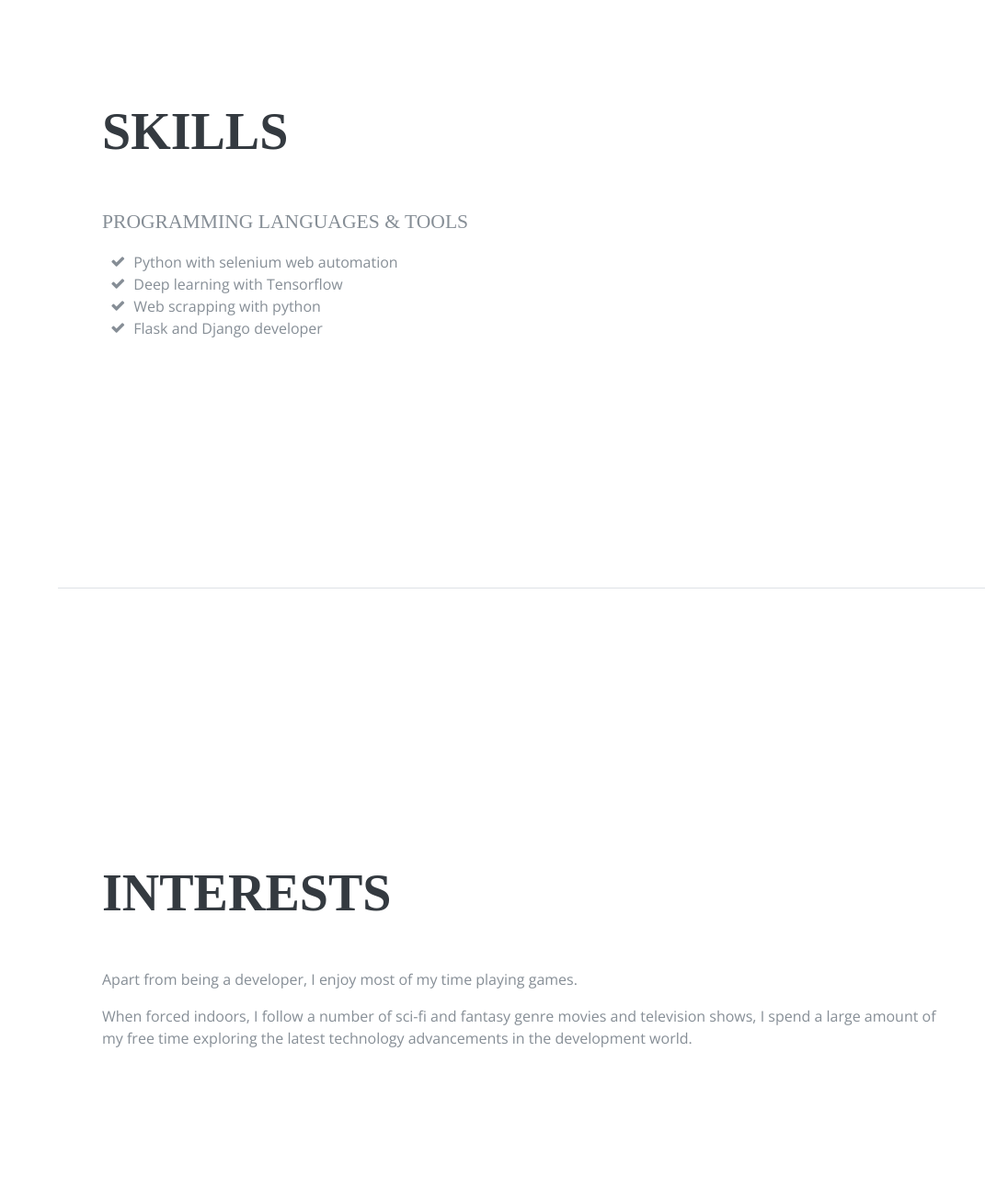
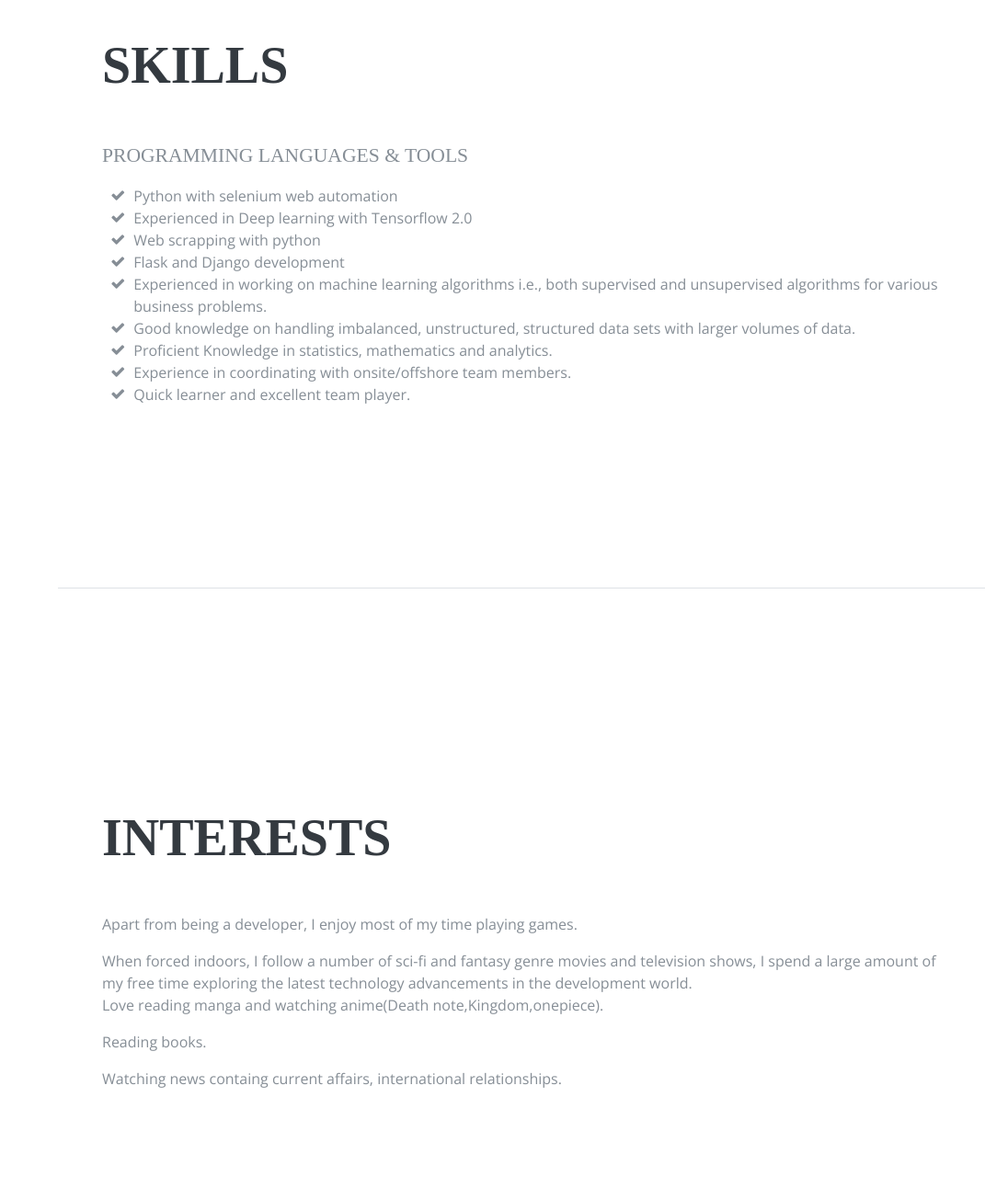
Before and after one commit to ramanjaneyalu/My_portfolio, a Flask app: page / in a window 1280 px wide. Shown: the part 2560-3865 px from the top of the page at 92% size, without its empty margins (209-1280 px from the left). Run offline with Flask 2, Linux system fonts and the light colour scheme; some libraries are stand-ins or nearby versions; some web fonts are replaced.

Commit message:
changes to interests

```diff
--- a/templates/home.html
+++ b/templates/home.html
@@ -71,7 +71,8 @@
             <a href="mailto:ramanjaneyalu44@gmail.com">Ramanjaneyalu44@gmail.com</a>·
             <span class="text-primary">9740275325</span>
           </div>
-          <p class="mb-5">I started working with python in different fields such as web automation using python with selenium,data science, machine learning and deep learning.</p>
+          <p class="mb-5">Over 2 years of experience in IT industry with robust experience in web automation using python with selenium,data science, machine learning and deep learning.
+          </p>
           <ul class="list-inline list-social-icons mb-0">
             <li class="list-inline-item">
               <a href="https://www.facebook.com/ramanjaneyalu.tn" target="_blank">
@@ -202,13 +203,29 @@
               Python with selenium web automation</li>
             <li>
               <i class="fa-li fa fa-check"></i>
-              Deep learning with Tensorflow</li>
+              Experienced in Deep learning with Tensorflow 2.0</li>
             <li>
               <i class="fa-li fa fa-check"></i>
               Web scrapping with python</li>
             <li>
               <i class="fa-li fa fa-check"></i>
-              Flask and Django developer </li>
+              Flask and Django development </li>
+              <li>
+                <i class="fa-li fa fa-check"></i>
+                Experienced in working on machine learning algorithms i.e., both supervised and unsupervised algorithms
+for various business problems.</li>
+              <li>
+                <i class="fa-li fa fa-check"></i>
+                Good knowledge on handling imbalanced, unstructured, structured data sets with larger volumes of data.</li>
+              <li>
+                <i class="fa-li fa fa-check"></i>
+                Proficient Knowledge in statistics, mathematics and analytics.</li>
+              <li>
+                <i class="fa-li fa fa-check"></i>
+                Experience in coordinating with onsite/offshore team members. </li>
+              <li>
+                    <i class="fa-li fa fa-check"></i>
+                    Quick learner and excellent team player. </li>
           </ul>
       </section>
 
@@ -217,6 +234,9 @@
           <h2 class="mb-5">Interests</h2>
           <p>Apart from being a developer, I enjoy most of my time playing games.</p>
           <p class="mb-0">When forced indoors, I follow a number of sci-fi and fantasy genre movies and television shows, I spend a large amount of my free time exploring the latest technology advancements in the development world.</p>
+          <p>Love reading manga and watching anime(Death note,Kingdom,onepiece).</p>
+          <p>Reading books.</p>
+          <p>Watching news containg current affairs, international relationships.</p>
         </div>
       </section>
 
```
